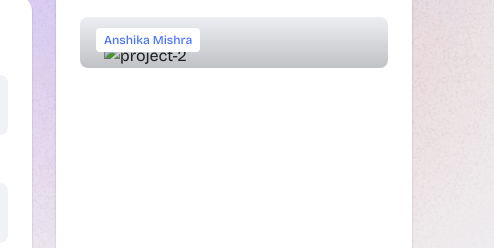
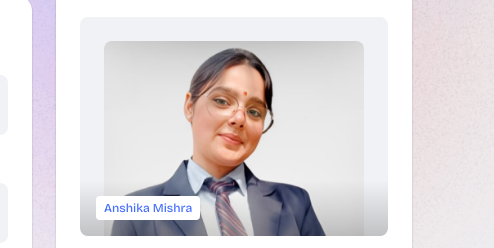
Before and after one commit to Anshulmandal/M.M.-Coaching-Centre, a plain HTML site: page M.M. Coaching Centre/index.html in a window 1280 px wide. Shown: the part 449-697 px from the top of the page, 786-1280 px from the left. Drawn offline with nearby package versions, Linux system fonts and the light colour scheme.

Commit message:
anshika 1

```diff
--- a/M.M. Coaching Centre/index.html
+++ b/M.M. Coaching Centre/index.html
@@ -507,8 +507,8 @@
                       <div class="col-lg-12">
                         <div class="project-item">
                           <div class="image">
-                            <img src="assets/img/icons/anshika.jpg" alt="project-2" class="img-fluid w-100">
-                            <a href="assets/img/icons/anshika.jpg"
+                            <img src="assets/img/images/ansh1.jpg" alt="project-2" class="img-fluid w-100">
+                            <a href="assets/img/images/ansh1.jpg"
                               class="gallery-popup full-image-preview parent-container">
                               <svg class="icon" xmlns="http://www.w3.org/2000/svg" viewBox="0 0 20 20" fill="none"
                                 stroke="currentColor" stroke-linecap="round" stroke-linejoin="round" stroke-width="1.5">
```
